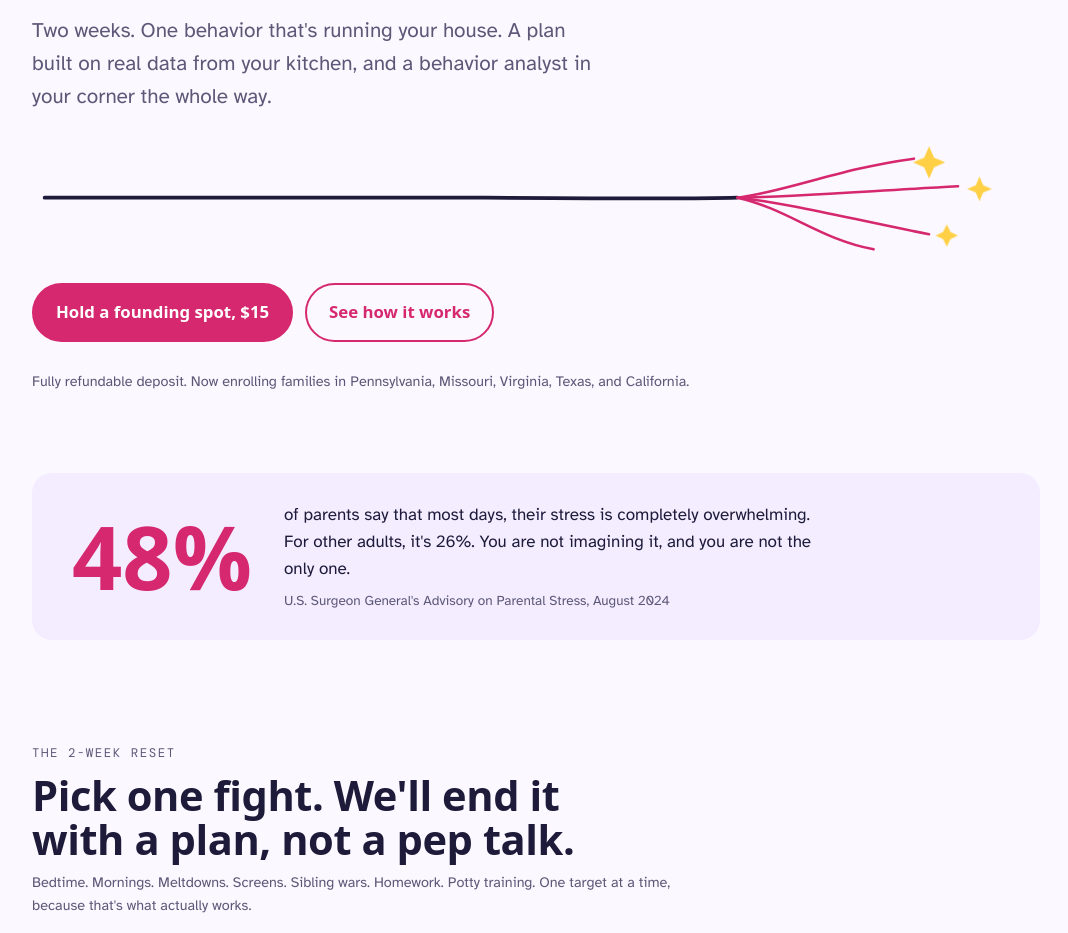
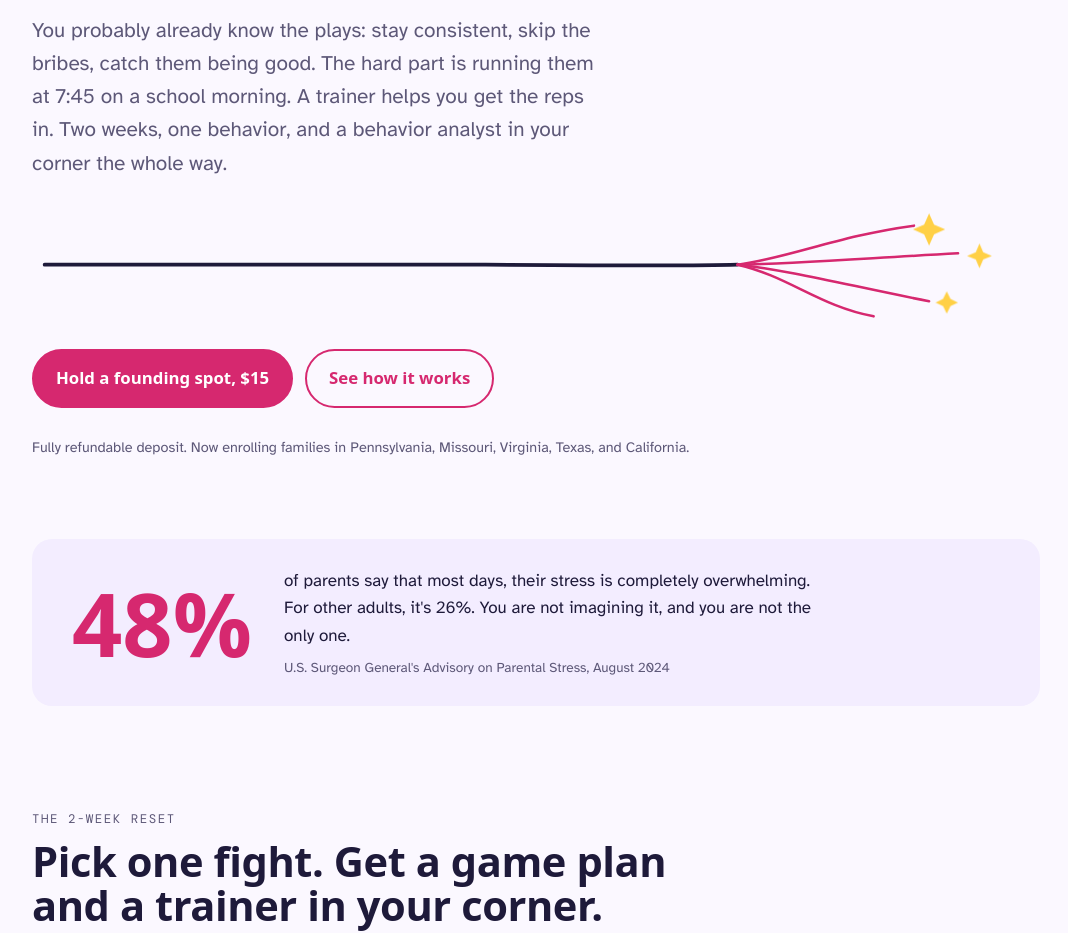
Before and after one commit to GladlyRaracat/lastnerve, a plain HTML site: page index.html in a window 1280 px wide. Shown: the part 385-1318 px from the top of the page, without its empty margins (104-1172 px from the left). Drawn offline with nearby package versions, Linux system fonts and the light colour scheme; a web font is replaced by a local one.

Commit message:
Revise text in index.html for clarity and engagement

```diff
--- a/index.html
+++ b/index.html
@@ -141,7 +141,7 @@ footer{padding-block:24px 48px;font-size:.85rem;color:var(--muted);display:flex;
   <div class="hero" id="top">
     <p class="eyebrow">Parent training from a Board Certified Behavior Analyst</p>
     <h1>Down to your <em>last nerve?</em><br>Tag in a pro.</h1>
-    <p class="lede">Two weeks. One behavior that's running your house. A plan built on real data from your kitchen, and a behavior analyst in your corner the whole way.</p>
+    <p class="lede">You probably already know the plays: stay consistent, skip the bribes, catch them being good. The hard part is running them at 7:45 on a school morning. A trainer helps you get the reps in. Two weeks, one behavior, and a behavior analyst in your corner the whole way.</p>
     <svg class="nerve" viewBox="0 0 800 90" role="img" aria-label="A taut line that frays into loose strands at one end">
       <path class="taut" d="M10 45 C 120 45, 240 44, 360 45 S 520 46, 560 45"/>
       <path class="fray" d="M560 45 C 600 40, 640 22, 700 14"/>
@@ -168,7 +168,7 @@ footer{padding-block:24px 48px;font-size:.85rem;color:var(--muted);display:flex;
   <section id="how">
     <div class="head col">
       <p class="eyebrow">The 2-week Reset</p>
-      <h2>Pick one fight. We'll end it with a plan, not a pep talk.</h2>
+      <h2>Pick one fight. Get a game plan and a trainer in your corner.</h2>
       <p class="fine">Bedtime. Mornings. Meltdowns. Screens. Sibling wars. Homework. Potty training. One target at a time, because that's what actually works.</p>
     </div>
     <ol class="steps col">
```
